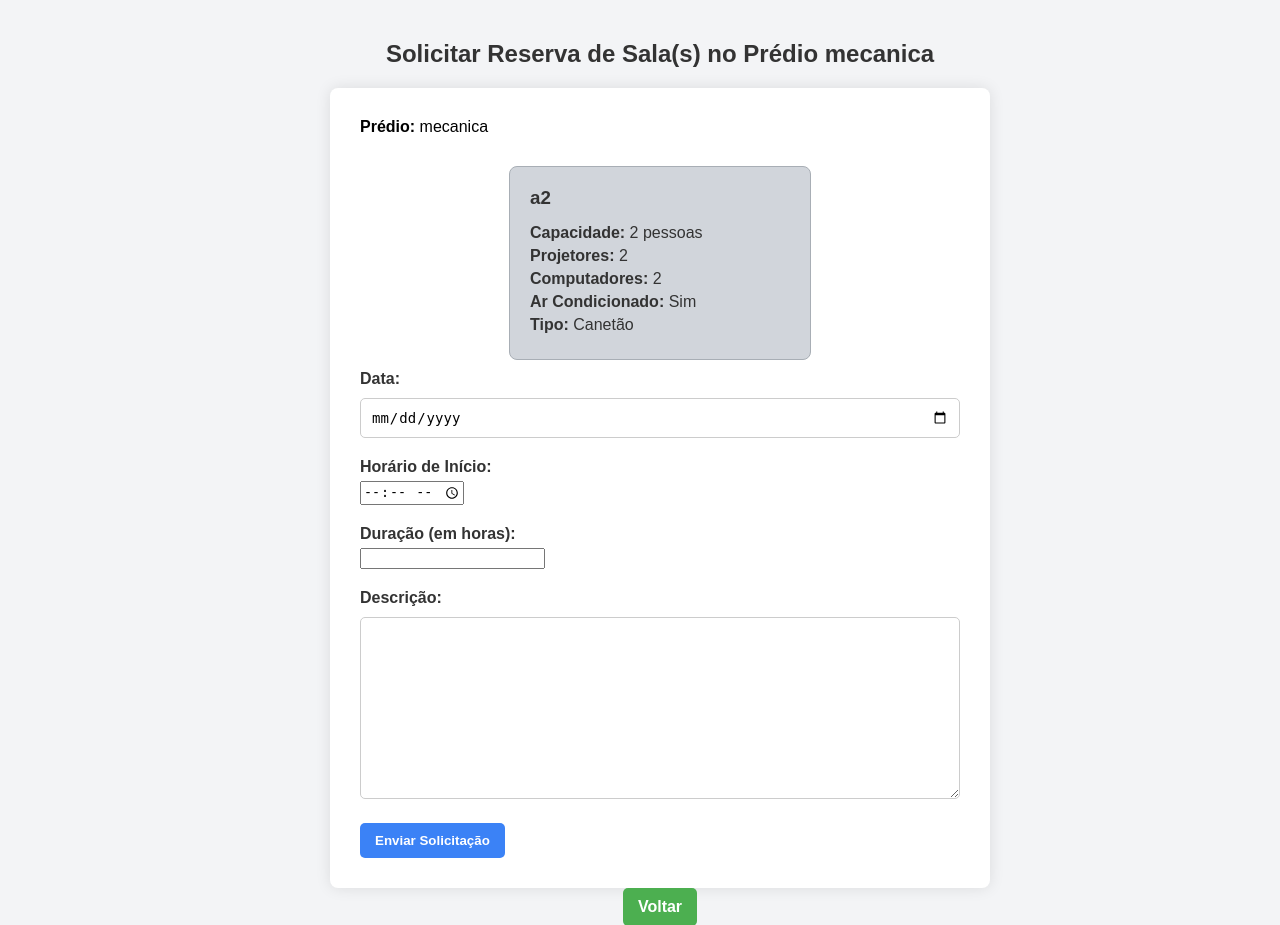
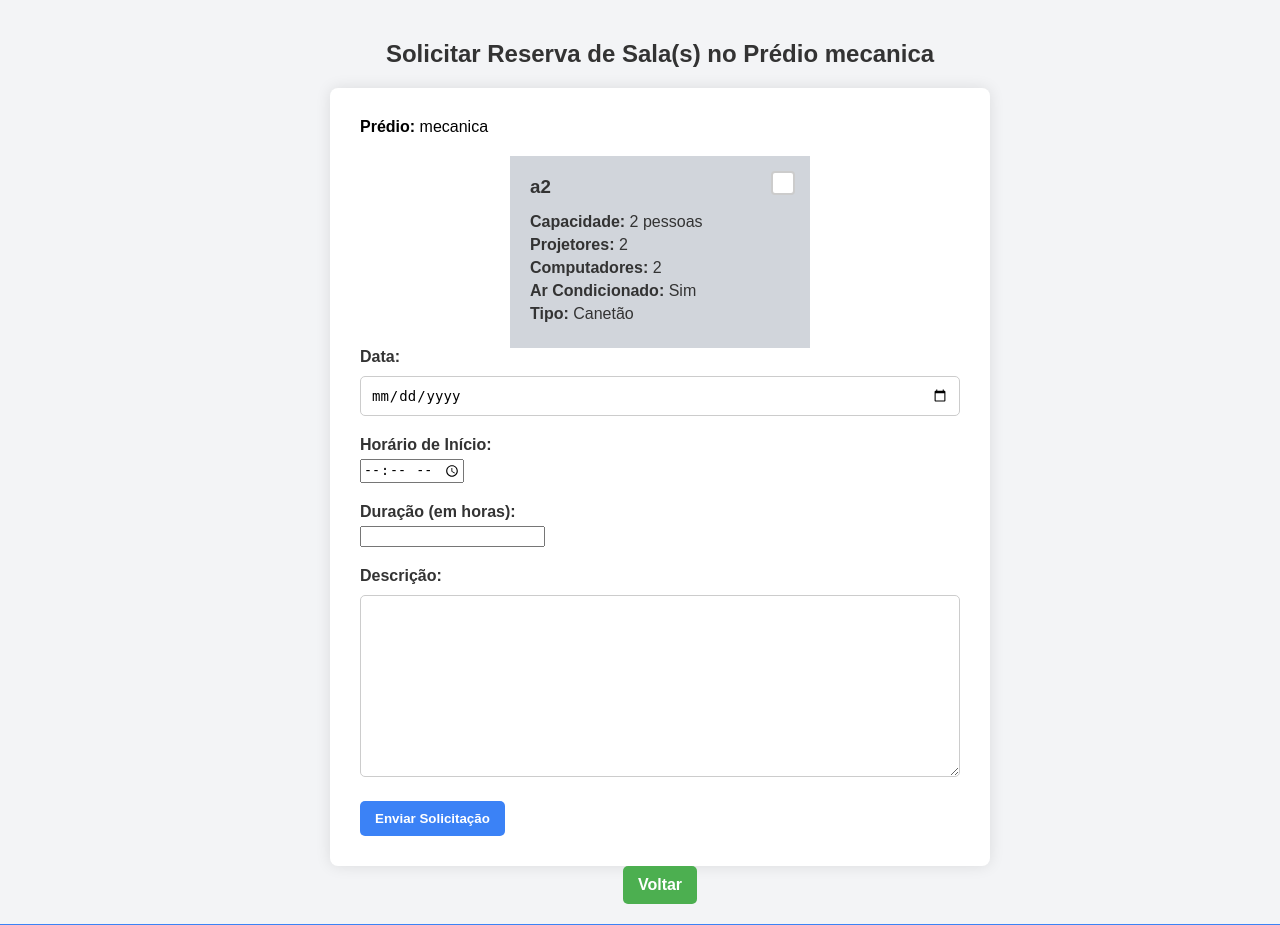
Before and after one commit to pertodomato/Polisalas, a Django app: page /solicitar_reserva/1/ in a window 1280 px wide. Shown: the part 126-1051 px from the top of the page. Run offline with Django 4.2, Linux system fonts and the light colour scheme; a user stored in the database is signed in; data comes from the database, SQL or seed files in the repository; both versions use the stored data as it was after the commit.

Commit message:
visual feito

```diff
--- a/reservas/static/css/style.css
+++ b/reservas/static/css/style.css
@@ -102,16 +102,33 @@
     width: 100%;
 }
 
+/* Card Styles */
 .card {
-    background-color: #d1d5db; /* Updated to a darker grey */
-    border: 1px solid #a8aeb5; /* Adjusted border color */
+    background-color: #d1d5db; /* Default background color */
+    border: 1px solid #a8aeb5;
     border-radius: 8px;
     width: 300px;
     overflow: hidden;
     text-decoration: none;
     color: inherit;
     transition: box-shadow 0.3s, transform 0.2s;
-    margin: 10px;
+    padding: 10px;
+    margin: 15px;
+}
+
+.card.approved {
+    background-color: #b5dfb5; /* Darker green */
+    border-color: #9ed69e;
+}
+
+.card.rejected {
+    background-color: #f1aeb5; /* Darker red */
+    border-color: #ec8a93;
+}
+
+.card.pending {
+    background-color: #ffe08a; /* Darker yellow */
+    border-color: #ffd65c;
 }
 
 .card:hover {
@@ -135,12 +152,12 @@
 }
 
 .card-actions {
-    padding: 15px 20px;
-    background-color: #f0f0f0;
+    padding: 15px 0 0 0;
     text-align: right;
+    background-color: transparent;
 }
 
-.card-actions button {
+.card-actions button, .card-actions a.button-reserva {
     margin-left: 10px;
 }
 
@@ -179,6 +196,13 @@
 
 textarea {
     resize: vertical;
+}
+
+textarea[name="justificativa"] {
+    width: 100%;
+    height: 80px;
+    margin-top: 10px;
+    margin-bottom: 10px;
 }
 
 /* Buttons */
@@ -233,3 +257,102 @@
     width: 100%;
     margin-top: auto;
 }
+
+/* New styles for selectable cards */
+.card-selectable {
+    position: relative;
+    cursor: pointer;
+    display: inline-block;
+    width: 300px;
+    transition: transform 0.2s, box-shadow 0.3s;
+}
+
+.card-selectable input[type="checkbox"] {
+    position: absolute;
+    opacity: 0;
+    cursor: pointer;
+}
+
+.card-selectable .custom-checkbox {
+    position: absolute;
+    top: 15px;
+    right: 15px;
+    height: 20px;
+    width: 20px;
+    background-color: #fff;
+    border: 2px solid #ccc;
+    border-radius: 4px;
+}
+
+.card-selectable input[type="checkbox"]:checked ~ .custom-checkbox {
+    background-color: #3b82f6;
+    border-color: #3b82f6;
+}
+
+.card-selectable .custom-checkbox::after {
+    content: "";
+    position: absolute;
+    display: none;
+}
+
+.card-selectable input[type="checkbox"]:checked ~ .custom-checkbox::after {
+    display: block;
+}
+
+.card-selectable .custom-checkbox::after {
+    left: 5px;
+    top: 1px;
+    width: 6px;
+    height: 12px;
+    border: solid white;
+    border-width: 0 2px 2px 0;
+    transform: rotate(45deg);
+}
+
+/* Change card appearance when checked */
+.card-selectable input[type="checkbox"]:checked ~ .card-content {
+    background-color: #cbd5e1; /* Slightly darker background */
+}
+
+.card-selectable input[type="checkbox"]:checked ~ .card-content h3,
+.card-selectable input[type="checkbox"]:checked ~ .card-content p {
+    color: #333;
+}
+
+.card-selectable input[type="checkbox"]:checked ~ .card-content {
+    transform: translateY(-5px);
+    box-shadow: 0 8px 15px rgba(0, 0, 0, 0.1);
+}
+
+/* Hover effect */
+.card-selectable:hover .card-content {
+    transform: translateY(-5px);
+    box-shadow: 0 8px 15px rgba(0, 0, 0, 0.1);
+}
+
+/* Ensure the custom checkbox is on top */
+.card-selectable .custom-checkbox {
+    z-index: 1;
+}
+
+/* Adjust card content to make space for the checkbox */
+.card-selectable .card-content {
+    padding: 20px 40px 20px 20px;
+    background-color: #d1d5db;
+    transition: background-color 0.3s, transform 0.2s;
+}
+
+.card-selectable .card-content h3 {
+    color: #333;
+}
+
+.card-selectable .card-content p {
+    color: #333;
+}
+
+/* Adjustments for small screens */
+@media (max-width: 600px) {
+    .card, .card-selectable {
+        width: 100%;
+    }
+}
--- a/reservas/templates/reservas/gerenciar_salas.html
+++ b/reservas/templates/reservas/gerenciar_salas.html
@@ -14,7 +14,8 @@
             <p><strong>Ar Condicionado:</strong> {% if sala.ar_condicionado %}Sim{% else %}Não{% endif %}</p>
             <p><strong>Tipo:</strong> {{ sala.giz_canetao }}</p>
             <div class="card-actions">
-                <form method="post">
+                <a href="{% url 'editar_sala' sala.id %}" class="button-reserva">Editar</a>
+                <form method="post" style="display: inline;">
                     {% csrf_token %}
                     <input type="hidden" name="sala_id" value="{{ sala.id }}">
                     <button type="submit" name="excluir_sala">Excluir</button>
--- a/reservas/templates/reservas/selecionar_predio.html
+++ b/reservas/templates/reservas/selecionar_predio.html
@@ -7,6 +7,7 @@
     <a href="{% url 'gerenciar_salas' predio.id %}" class="card">
         <div class="card-content">
             <h3>{{ predio.nome }}</h3>
+            <p><strong>Endereço:</strong> {{ predio.endereco }}</p>
             <!-- You can add more details about each prédio here if available -->
         </div>
     </a>
--- a/reservas/templates/reservas/selecionar_predio_para_reserva.html
+++ b/reservas/templates/reservas/selecionar_predio_para_reserva.html
@@ -9,6 +9,7 @@
         <a href="{% url 'solicitar_reserva' predio.id %}" class="card">
             <div class="card-content">
                 <h3>{{ predio.nome }}</h3>
+                <p><strong>Endereço:</strong> {{ predio.endereco }}</p>
                 <!-- Add more details if needed -->
             </div>
         </a>
--- a/reservas/templates/reservas/solicitar_reserva.html
+++ b/reservas/templates/reservas/solicitar_reserva.html
@@ -19,9 +19,9 @@
     <!-- Cards Container for Salas -->
     <div class="cards-container">
         {% for sala in salas %}
-            <label class="card">
+            <label class="card-selectable">
                 <input type="checkbox" name="salas" value="{{ sala.id }}"
-                {% if sala.id|stringformat:"s" in selected_salas %} checked{% endif %} style="display: none;">
+                {% if sala.id|stringformat:"s" in selected_salas %} checked{% endif %}>
                 <div class="card-content">
                     <h3>{{ sala.nome }}</h3>
                     <p><strong>Capacidade:</strong> {{ sala.capacidade }} pessoas</p>
@@ -30,6 +30,7 @@
                     <p><strong>Ar Condicionado:</strong> {% if sala.ar_condicionado %}Sim{% else %}Não{% endif %}</p>
                     <p><strong>Tipo:</strong> {{ sala.giz_canetao }}</p>
                 </div>
+                <span class="custom-checkbox"></span>
             </label>
         {% endfor %}
     </div>
```
Also changed, not shown: reservas/templates/reservas/avaliar_solicitacoes.html (+19 -7 lines), reservas/templates/reservas/minhas_reservas.html (+8 -1 lines), db.sqlite3, reservas/templates/reservas/alterar_perfil.html (line endings or trailing spaces).
